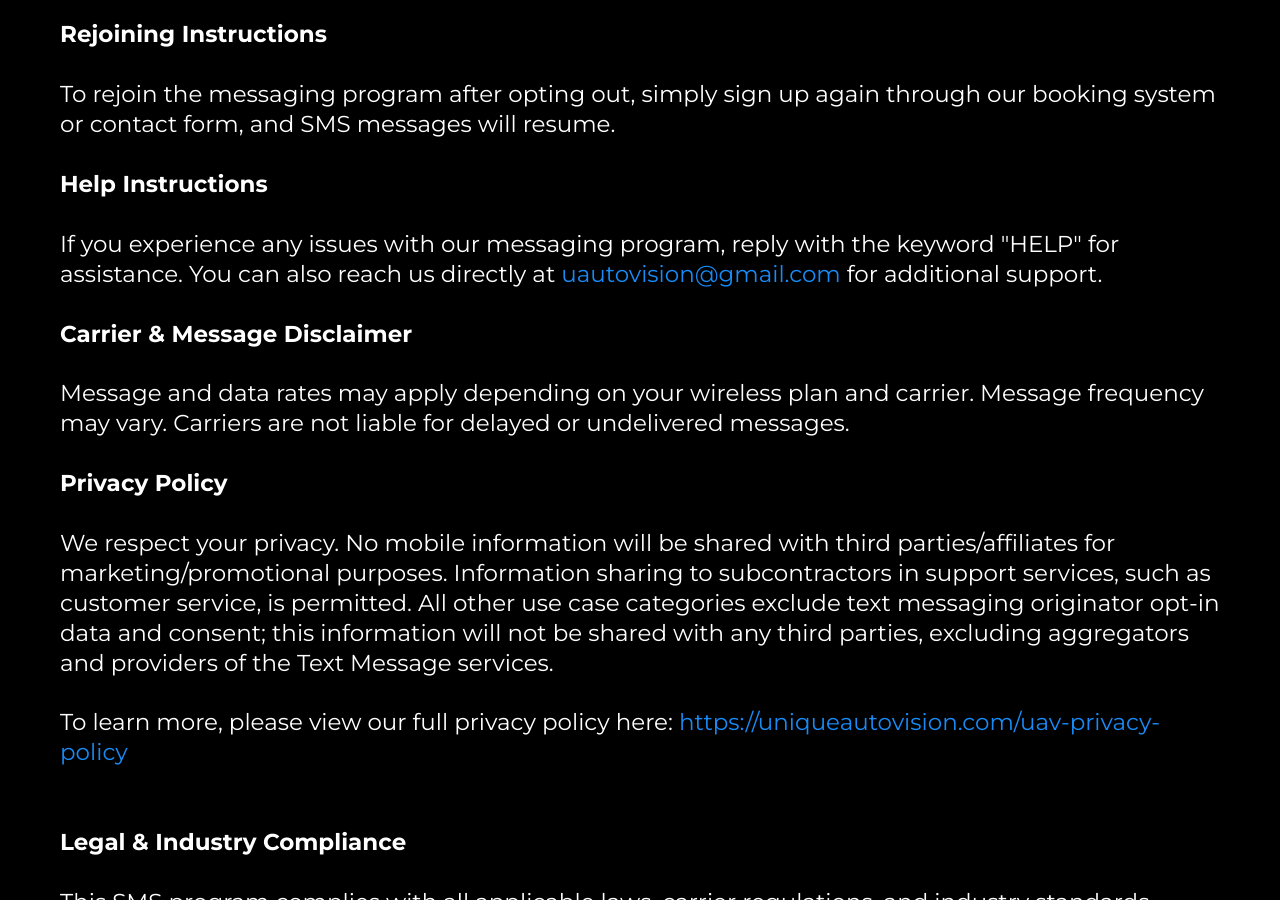
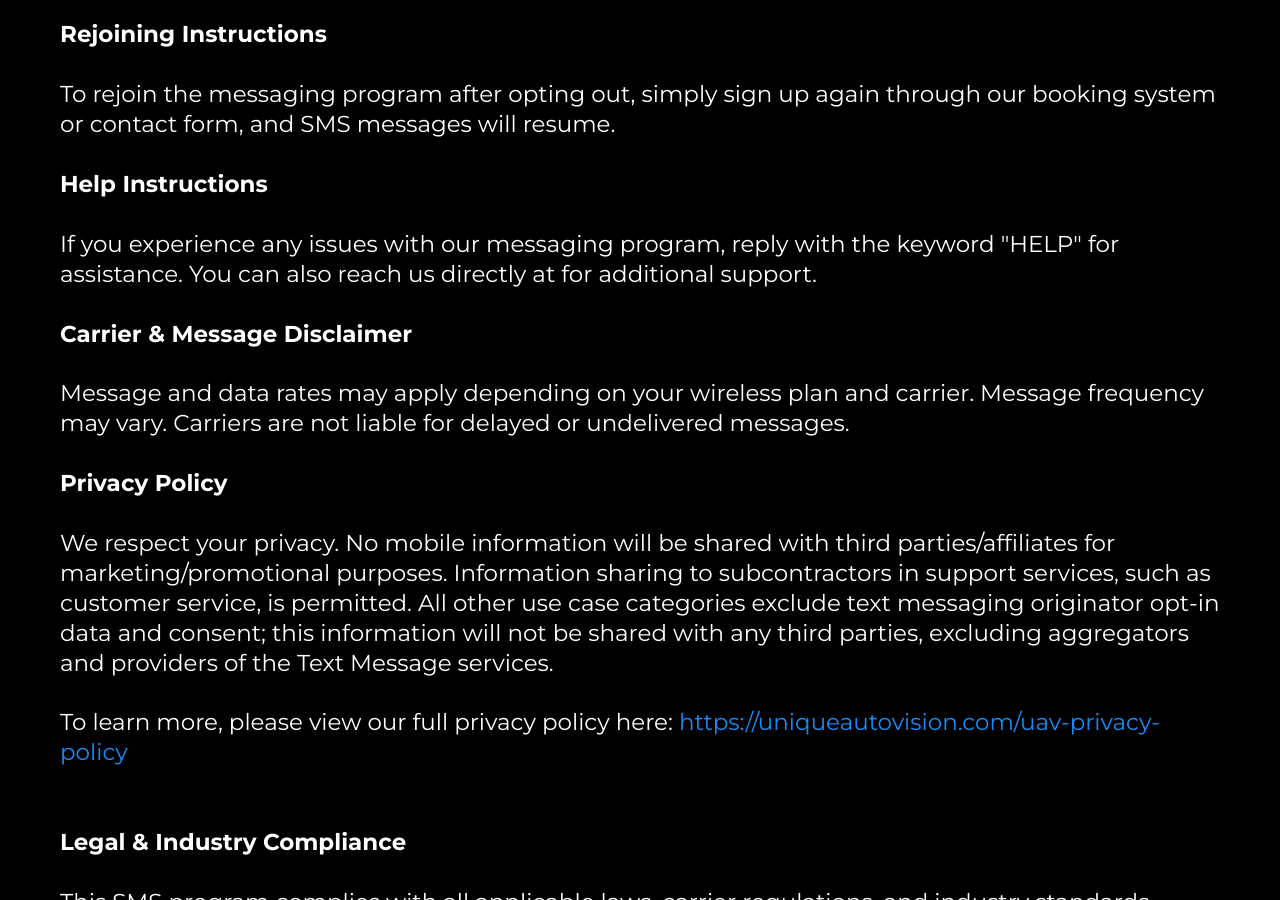
Before and after one commit to web-being/uniqueautovision, a Jekyll site: the page built from terms-conditions.html, in a window 1280 px wide and 900 px high, scrolled down 497 px. Built offline with Jekyll 4.4.1, drawn with Linux system fonts in a browser that asks for light colours; some web fonts are replaced.

Commit message:
Update _data/site.yml (via Pages CMS)

```diff
--- a/_data/site.yml
+++ b/_data/site.yml
@@ -7,7 +7,6 @@
   customer service that’s truly top shelf.
 phone: (438) 801-9135
 phone_href: tel:(438) 801-9135
-email: uautovision@gmail.com
 address: 1849 Rue Laval, Longueuil, Quebec J4K3C2
 maps_url: https://www.google.com/maps/search/?api=1&query=Google&query_place_id=ChIJm2rB4CwbyUwRQ4wrZsoCYKs
 logo: /assets/images/6754c1cd53bb950229a70645.png
```
